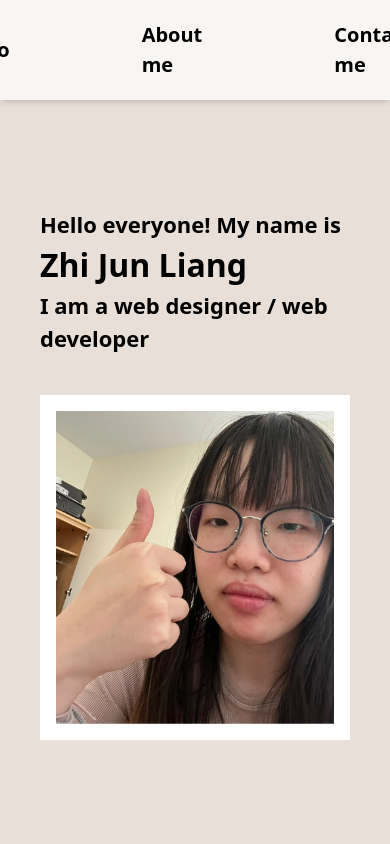
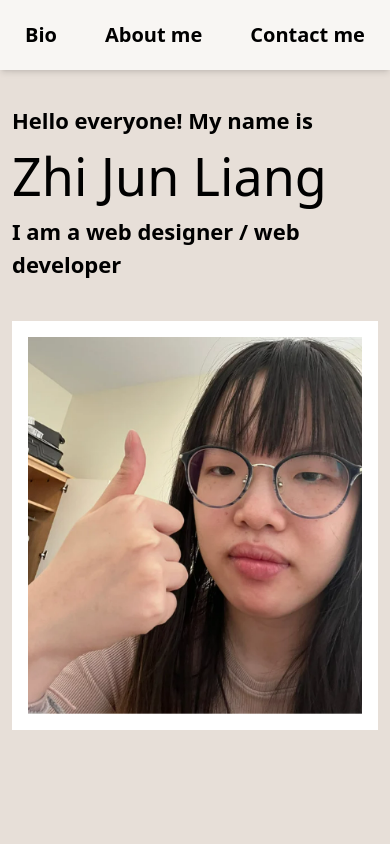
Before and after one commit to Liangzhijun123/portfolio, a React (Vite) app: page / in a window 390 px wide. Shown: the top 844 px of the page. Built offline with nearby package versions, Linux system fonts and the light colour scheme.

Commit message:
updated responsive

```diff
--- a/src/component/nav.tsx
+++ b/src/component/nav.tsx
@@ -2,22 +2,22 @@ function Nav() {
   return (
     <>
       <div className="fixed top-0 w-full bg-white bg-opacity-70 shadow-md z-10 transition-all duration-500">
-        <div className="flex justify-center md:px-64  w-full px-0">
-          <div className="flex items-center  py-3 md:gap-[60] gap-5 text-wrap ">
+        <div className="flex justify-center items-center py-3">
+          <div className="flex flex-row text-nowrap overflow-x-auto">
             <a
-              className="font-agrandir font-bold text-[20px] hover:bg-[#735E59] hover:underline hover:text-white rounded-3xl px-14 py-2 transition-all duration-500 transform transition:translate-x-28"
+              className="font-agrandir font-bold text-[20px] hover:bg-[#735E59] hover:underline hover:text-white rounded-3xl px-6 md:px-10 py-2 transition-all duration-500"
               href="#title"
             >
               Bio
             </a>
             <a
-              className="font-agrandir font-bold text-[20px] hover:bg-[#735E59] hover:underline hover:text-white rounded-3xl px-14 py-2 transition-all duration-500 transform transition:translate-x-28"
+              className="font-agrandir font-bold text-[20px] hover:bg-[#735E59] hover:underline hover:text-white rounded-3xl px-6 md:px-10 py-2 transition-all duration-500"
               href="#about_me"
             >
               About me
             </a>
             <a
-              className="font-agrandir font-bold text-[20px] hover:bg-[#735E59] hover:underline hover:text-white rounded-3xl px-14 py-2 transition-all duration-500 transform transition:translate-x-28"
+              className="font-agrandir font-bold text-[20px] hover:bg-[#735E59] hover:underline hover:text-white rounded-3xl px-6 md:px-10 py-2 transition-all duration-500"
               href="#contact_me"
             >
               Contact me
@@ -25,6 +25,7 @@ function Nav() {
           </div>
         </div>
       </div>
+
       <div className="h-16"></div>
     </>
   );
--- a/src/component/title.tsx
+++ b/src/component/title.tsx
@@ -5,14 +5,14 @@ import img1 from "../images/myimage.png";
 function Title() {
   return (
     <>
-      <div className="grid md:grid-cols-2 grid-cols-1 gap-10 mt-36 mb-52 w-full px-10"  id="title">
-        <div className="flex flex-col justify-center items-center ">
+      <div className="grid md:grid-cols-2 grid-cols-1 gap-10 md:mt-36 mt-10 mb-52 w-full px-3"  id="title">
+        <div className="flex flex-col md:justify-center md:items-center text-left">
           <div className=" ">
             <p className="font-bold text-[22px] font-tt-commons-pro ">
               Hello everyone! My name is
             </p>
             <Bounce>
-              <h1 className="font-agrandir font-bold md:text-[72px] text-[32px] ">
+              <h1 className="font-agrandir md:font-bold md:text-[72px] text-[52px] text-nowrap ">
                 Zhi Jun Liang
               </h1>
             </Bounce>
```
